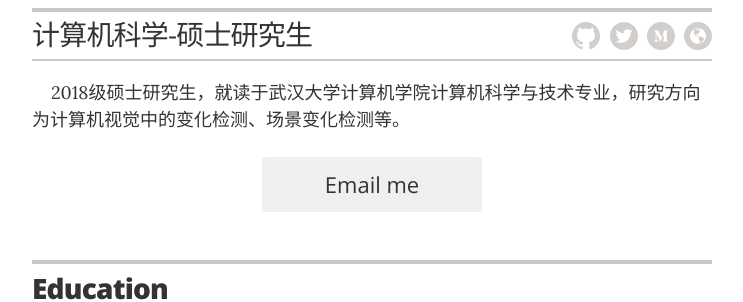
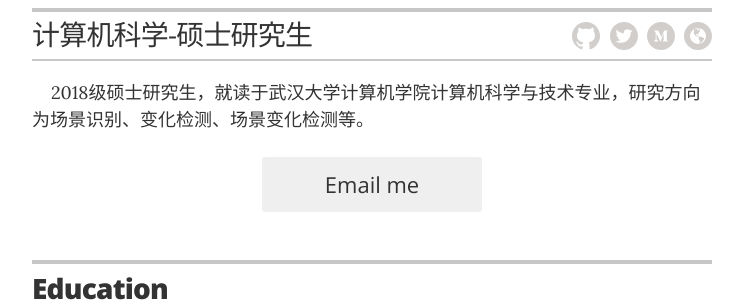
Before and after one commit to UmberJ/rulixiang.github.io, a Jekyll site: the page built from index.html, in a window 1280 px wide. Shown: the part 247-549 px from the top of the page, without its empty margins (268-1011 px from the left). Built offline with Jekyll 4.4.1, drawn with Linux system fonts in a browser that asks for light colours.

Commit message:
Update _config.yml

```diff
--- a/_config.yml
+++ b/_config.yml
@@ -23,7 +23,7 @@ resume_contact_address:         "湖北省武汉市武汉大学计算机学院"
 resume_header_contact_info:     "湖北省武汉市武汉大学计算机学院 &nbsp • &nbsp ****-****-**** &nbsp • &nbsp rulixiang@outlook.com"
 display_header_contact_info:    "true"
 
-resume_header_intro: "<p> &nbsp &nbsp 2018级硕士研究生，就读于武汉大学计算机学院计算机科学与技术专业，研究方向为计算机视觉中的变化检测、场景变化检测等。</p>"
+resume_header_intro: "<p> &nbsp &nbsp 2018级硕士研究生，就读于武汉大学计算机学院计算机科学与技术专业，研究方向为场景识别、变化检测、场景变化检测等。</p>"
 
 # use "yes" to display the email contact button,
 # "no" to display an "I'm not looking for work" message,
```
